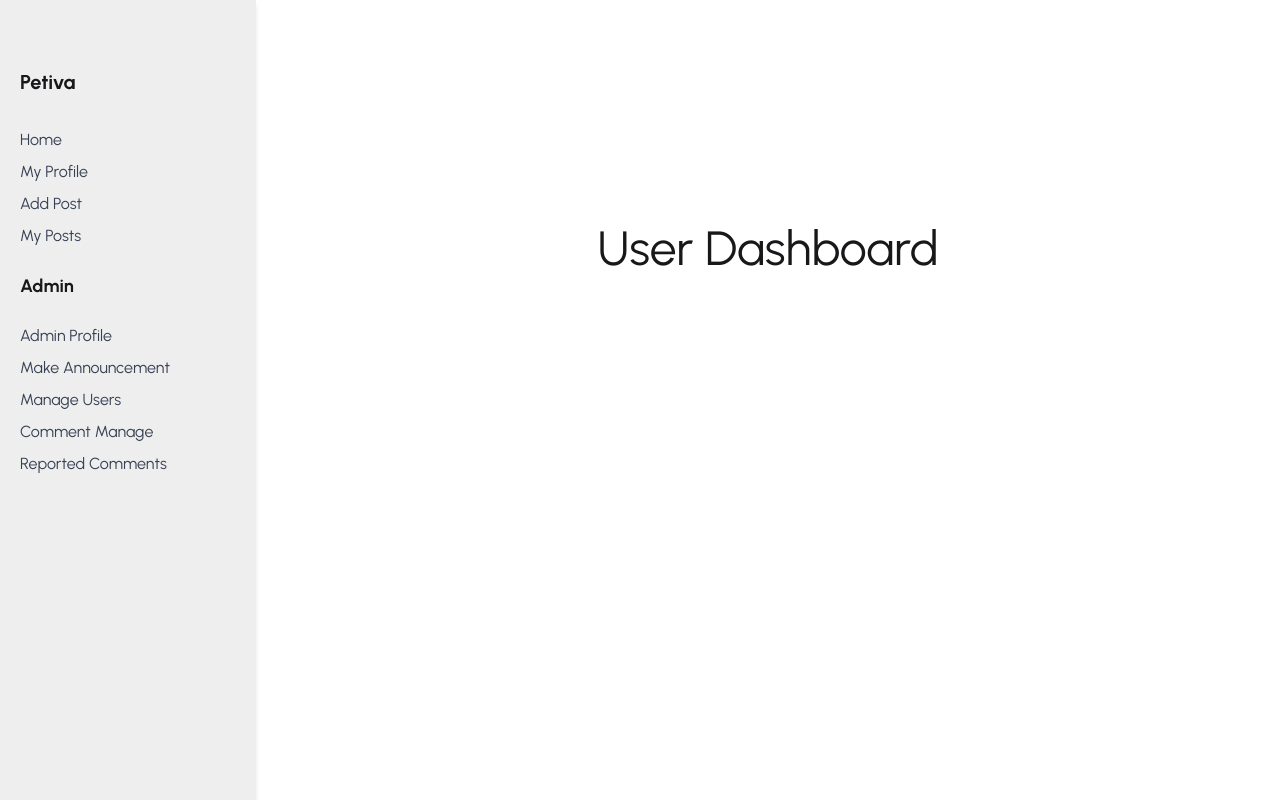
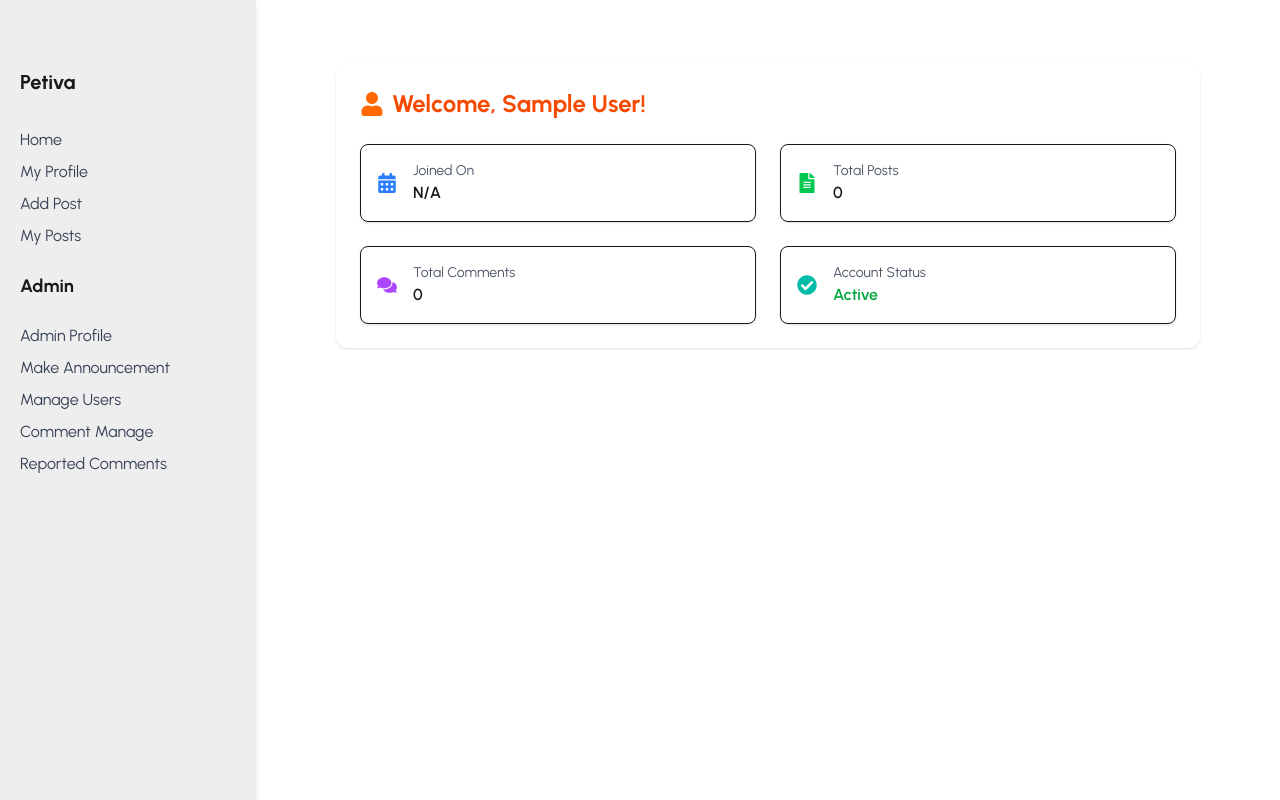
Before and after one commit to Siamsarowar007/Petiva-client-site, a React (Vite) app: page /dashboard in a window 1280 px wide. Built offline with nearby package versions, Linux system fonts and the light colour scheme; no server answers; sample sign-in values are in the browser's storage.

Commit message:
Use Dashboard

```diff
--- a/src/contexts/AuthContext/AuthProvider.jsx
+++ b/src/contexts/AuthContext/AuthProvider.jsx
@@ -64,9 +64,9 @@ const AuthProvider = ({ children }) => {
 
 
     return (
-        <AuthContext value={authInfo}>
+        <AuthContext.Provider value={authInfo}>
             {children}
-        </AuthContext>
+        </AuthContext.Provider>
     );
 };
 
--- a/src/pages/Dashboard/DashboardHome.jsx
+++ b/src/pages/Dashboard/DashboardHome.jsx
@@ -1,11 +1,74 @@
-import React from 'react';
+import React, { use ,useEffect, useState } from "react";
+import axios from "axios";
+import { FaUser, FaCalendarAlt, FaFileAlt, FaComments, FaCheckCircle } from "react-icons/fa";
+import { AuthContext } from "../../contexts/AuthContext/AuthContext";
 
 const DashboardHome = () => {
-    return (
-        <div>
-            <h2 className=' text-5xl text-center my-50'>User Dashboard</h2>
+  const { user } = use(AuthContext);
+  const [userStats, setUserStats] = useState({ totalPosts: 0, totalComments: 0 });
+  const [joinedDate, setJoinedDate] = useState(null);
+
+  useEffect(() => {
+    if (user?.email) {
+      axios.get(`/user-stats?email=${user.email}`)
+        .then(res => setUserStats(res.data))
+        .catch(err => console.error("Stats fetch error", err));
+
+      axios.get(`/users/${user.email}`)
+        .then(res => setJoinedDate(res.data?.joinedAt))
+        .catch(() => setJoinedDate(user?.metadata?.creationTime));
+    }
+  }, [user]);
+
+  if (!user) {
+    return <div className="text-center py-10 text-gray-500">Loading user info...</div>;
+  }
+
+  return (
+    <div className="max-w-4xl mx-auto mt-10 px-4">
+      <div className="bg-white rounded-xl shadow p-6 space-y-4">
+        <h2 className="text-2xl font-bold text-orange-600 flex items-center gap-2">
+          <FaUser className="text-orange-500" /> Welcome, {user.displayName || "User"}!
+        </h2>
+
+        <div className="grid grid-cols-1 sm:grid-cols-2 gap-6 mt-6">
+          <div className="flex items-center gap-4 p-4 border rounded-lg shadow-sm">
+            <FaCalendarAlt className="text-xl text-blue-500" />
+            <div>
+              <p className="text-sm text-gray-600">Joined On</p>
+              <p className="font-semibold">
+                {joinedDate ? new Date(joinedDate).toLocaleDateString() : "N/A"}
+              </p>
+            </div>
+          </div>
+
+          <div className="flex items-center gap-4 p-4 border rounded-lg shadow-sm">
+            <FaFileAlt className="text-xl text-green-500" />
+            <div>
+              <p className="text-sm text-gray-600">Total Posts</p>
+              <p className="font-semibold">{userStats.totalPosts || 0}</p>
+            </div>
+          </div>
+
+          <div className="flex items-center gap-4 p-4 border rounded-lg shadow-sm">
+            <FaComments className="text-xl text-purple-500" />
+            <div>
+              <p className="text-sm text-gray-600">Total Comments</p>
+              <p className="font-semibold">{userStats.totalComments || 0}</p>
+            </div>
+          </div>
+
+          <div className="flex items-center gap-4 p-4 border rounded-lg shadow-sm">
+            <FaCheckCircle className="text-xl text-teal-500" />
+            <div>
+              <p className="text-sm text-gray-600">Account Status</p>
+              <p className="font-semibold text-green-600">Active</p>
+            </div>
+          </div>
         </div>
-    );
+      </div>
+    </div>
+  );
 };
 
 export default DashboardHome;
```
